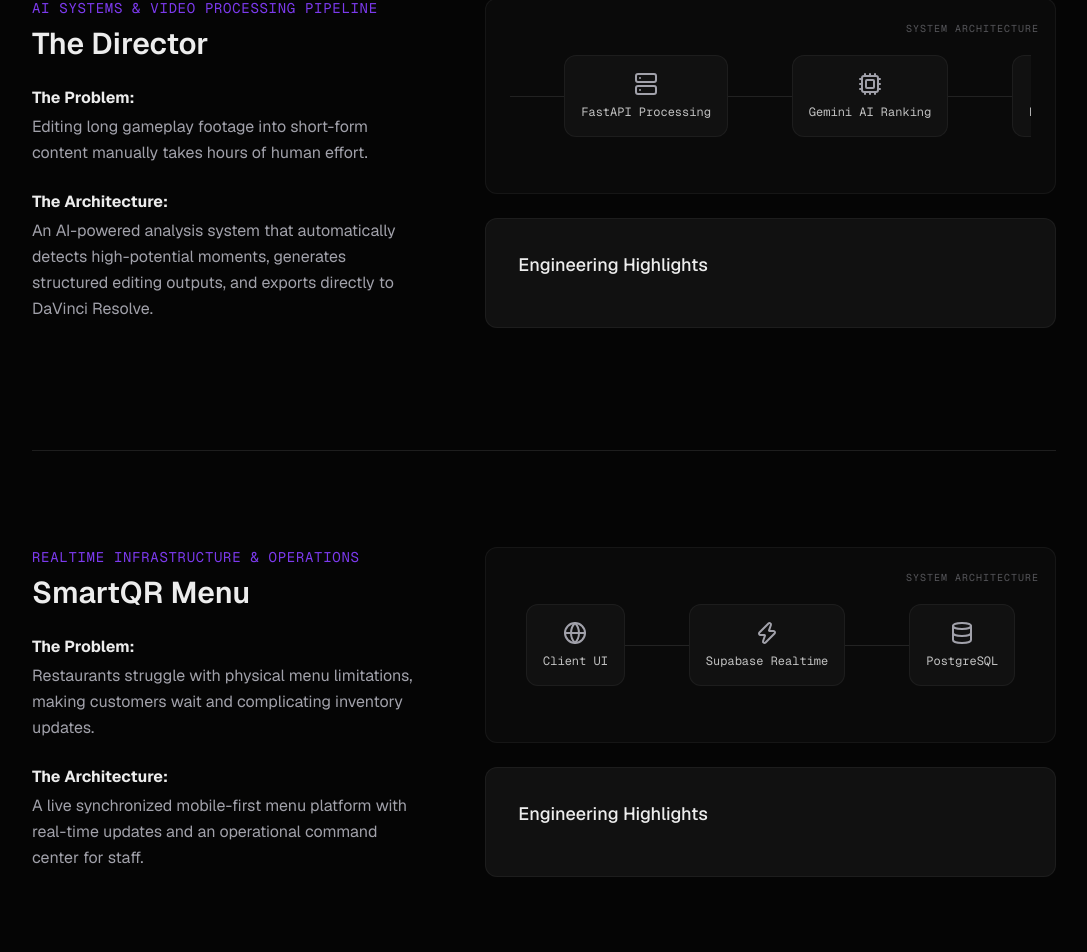
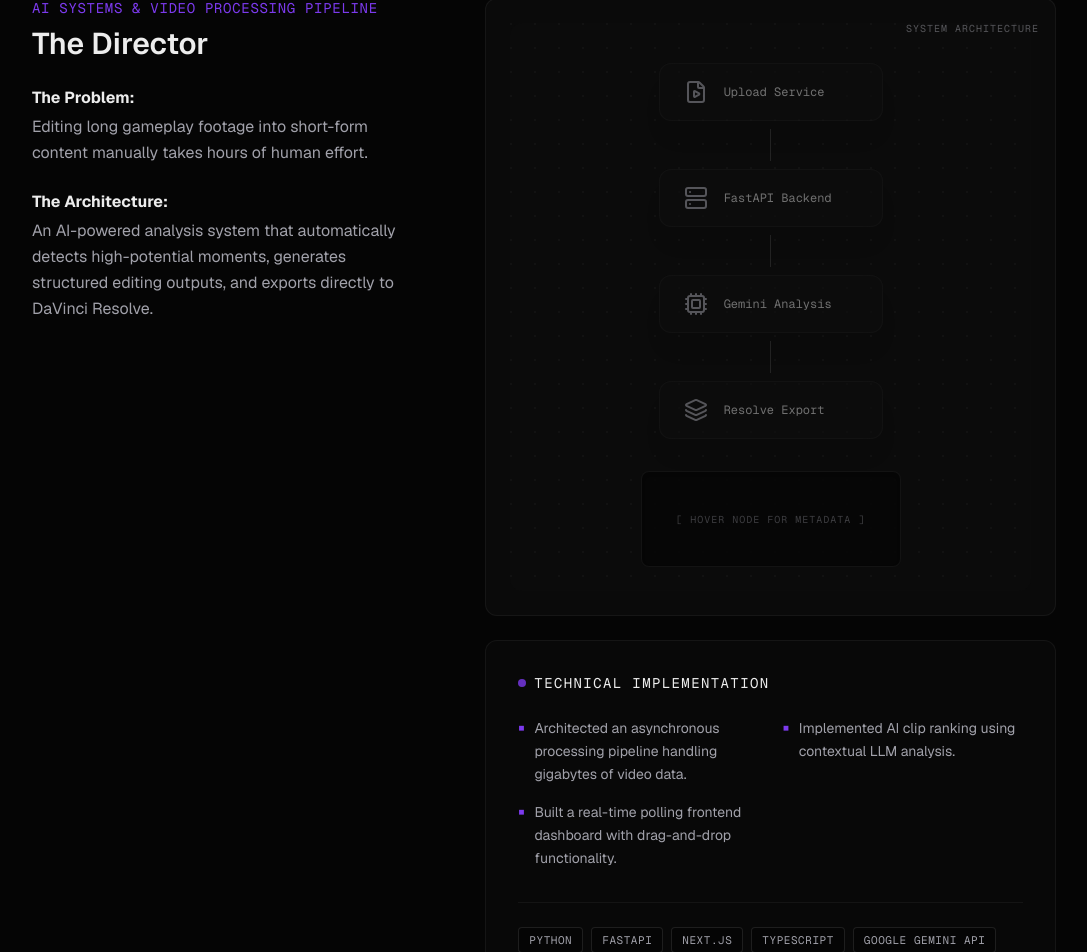
Before and after one commit to mayurpatel78645/mayur-portfolio, a Next.js app: page /projects in a window 1280 px wide. Shown: the part 254-1206 px from the top of the page, without its empty margins (96-1183 px from the left). Built offline with nearby package versions, Linux system fonts and the light colour scheme.

Commit message:
refactor the architecture diagram to fit visually

```diff
--- a/app/projects/page.tsx
+++ b/app/projects/page.tsx
@@ -104,20 +104,42 @@ function ProjectCaseStudy({ title, category, problem, solution, stack, demoUrl,
       </div>
 
       <div className="lg:col-span-7 flex flex-col gap-6">
-        {/* NEW VISUAL STORYTELLING BLOCK */}
+
+        {/* Visual Storytelling Block (ArchitectureDiagram) */}
         <div className="bg-surface/50 border border-white/5 rounded-xl p-6 relative overflow-hidden transition-colors duration-500 group-hover:border-white/10 group-hover:bg-surface">
-           <div className="absolute top-0 right-0 p-4">
+           <div className="absolute top-0 right-0 p-4 z-20">
               <span className="text-[10px] uppercase font-mono tracking-widest text-secondary/50">System Architecture</span>
            </div>
-           {/* If we have an architecture diagram for this type, render it */}
            {type && <ArchitectureDiagram type={type} isHovered={isHovered} />}
         </div>
 
-        {/* Existing Highlights */}
-        <div className="bg-surface border border-white/5 rounded-xl p-8">
-          <h3 className="text-lg font-medium mb-4">Engineering Highlights</h3>
-          {/* ... existing highlights ... */}
+        {/* UPGRADED Engineering Highlights & Stack Panel */}
+        <div className="bg-surface/30 border border-white/5 rounded-xl p-8 transition-colors duration-500 group-hover:bg-surface/50 group-hover:border-white/10">
+          <h3 className="text-sm font-mono uppercase tracking-widest text-primary mb-6 flex items-center gap-2">
+            <span className="w-2 h-2 rounded-full bg-accent/80" />
+            Technical Implementation
+          </h3>
+
+          {/* Highlights in a 2-column grid for a denser SaaS look */}
+          <ul className="grid grid-cols-1 md:grid-cols-2 gap-x-6 gap-y-4">
+            {highlights.map((highlight: string, i: number) => (
+              <li key={i} className="flex items-start gap-2.5">
+                <span className="text-accent mt-[3px] text-[10px] shrink-0">■</span>
+                <span className="text-sm text-secondary leading-relaxed">{highlight}</span>
+              </li>
+            ))}
+          </ul>
+
+          {/* Tech Stack Pills integrated cleanly into the bottom */}
+          <div className="mt-8 pt-6 border-t border-white/5 flex flex-wrap gap-2">
+            {stack.map((tech: string) => (
+              <span key={tech} className="px-2.5 py-1 bg-background border border-white/10 rounded flex items-center text-[11px] uppercase tracking-wider text-secondary font-mono hover:text-primary transition-colors cursor-default">
+                {tech}
+              </span>
+            ))}
+          </div>
         </div>
+
       </div>
     </motion.div>
   );
--- a/components/ArchitectureDiagram.tsx
+++ b/components/ArchitectureDiagram.tsx
@@ -1,105 +1,133 @@
 "use client";
 
-import { motion } from "framer-motion";
+import { useState } from "react";
+import { motion, AnimatePresence } from "framer-motion";
 import { Database, Server, Globe, Cpu, FileVideo, Layers, Zap, ScanEye, ListFilter, ShieldAlert } from "lucide-react";
 import { cn } from "@/lib/utils";
 
-type NodeProps = {
-  icon: React.ElementType;
-  label: string;
-  delay: number;
-  isActive: boolean;
+const ARCHITECTURE_DATA = {
+  director: [
+    { icon: FileVideo, label: "Upload Service", detail: "Async chunking & multi-part drag/drop upload pipeline." },
+    { icon: Server, label: "FastAPI Backend", detail: "Concurrent FFmpeg processing & frame extraction." },
+    { icon: Cpu, label: "Gemini Analysis", detail: "Contextual prompt chaining & confidence scoring." },
+    { icon: Layers, label: "Resolve Export", detail: "Automated .EDL timeline generation & rendering." }
+  ],
+  smartqr: [
+    { icon: Globe, label: "Client UI", detail: "Mobile-first Next.js edge-rendered interface." },
+    { icon: Zap, label: "Supabase Realtime", detail: "Websocket orchestration for live sold-out syncing." },
+    { icon: Database, label: "PostgreSQL", detail: "Relational inventory state & role-based access." }
+  ],
+  tathya: [
+    { icon: ScanEye, label: "DOM Observer", detail: "MutationObserver targeting native Instagram react roots." },
+    { icon: ListFilter, label: "Request Queue", detail: "Debounced heuristic batching to prevent API limits." },
+    { icon: Cpu, label: "Gemini Engine", detail: "Zero-shot classification & credibility weighting." },
+    { icon: ShieldAlert, label: "Badge Injector", detail: "Dynamic CSS insertion & shadow DOM isolation." }
+  ]
 };
 
-// Represents a single block in your architecture
-function SystemNode({ icon: Icon, label, delay, isActive }: NodeProps) {
+export default function ArchitectureDiagram({ type, isHovered }: { type: 'director' | 'smartqr' | 'tathya', isHovered: boolean }) {
+  const nodes = ARCHITECTURE_DATA[type];
+  const [hoveredNode, setHoveredNode] = useState<number | null>(null);
+
+  if (!nodes) return null;
+
   return (
+    <div className="relative flex flex-col items-center justify-center w-full pt-10 pb-6 rounded-xl bg-surface/20">
+
+      {/* Ambient "Alive Infrastructure" Grid */}
+      <div className="absolute inset-0 z-0 opacity-[0.03]" style={{ backgroundImage: 'radial-gradient(circle at 1px 1px, white 1px, transparent 0)', backgroundSize: '24px 24px' }} />
+
+      {/* The Vertical Pipeline */}
+      <div className="relative z-10 flex flex-col items-center w-full">
+        {nodes.map((node, index) => {
+          const isFocusing = hoveredNode !== null;
+          const isFocused = hoveredNode === index;
+
+          return (
+            <div key={node.label} className="flex flex-col items-center w-full relative">
+
+              {/* THE SYSTEM NODE */}
+              <div
+                className="relative group cursor-crosshair z-20"
+                onMouseEnter={() => setHoveredNode(index)}
+                onMouseLeave={() => setHoveredNode(null)}
+              >
                 <motion.div
                   initial={{ opacity: 0, y: 10 }}
-      animate={{ opacity: 1, y: 0 }}
-      transition={{ delay, duration: 0.5, ease: [0.16, 1, 0.3, 1] }}
+                  animate={{
+                    opacity: isHovered ? (isFocusing && !isFocused ? 0.3 : 1) : 0.5,
+                    y: 0,
+                    scale: isFocused ? 1.05 : 1
+                  }}
+                  transition={{ delay: isHovered ? index * 0.1 : 0, duration: 0.4, ease: [0.16, 1, 0.3, 1] }}
                   className={cn(
-        "relative flex flex-col items-center gap-2 p-4 rounded-xl border transition-all duration-500",
-        isActive
-          ? "bg-accent/10 border-accent/50 shadow-[0_0_15px_rgba(124,58,237,0.15)]"
-          : "bg-surface border-white/5"
+                    "relative flex items-center gap-4 px-6 py-4 rounded-xl border backdrop-blur-md transition-all duration-300 w-56",
+                    isFocused
+                      ? "bg-accent/10 border-accent/40 shadow-[inset_0_0_20px_rgba(124,58,237,0.1),0_0_15px_rgba(124,58,237,0.2)]"
+                      : "bg-surface/80 border-white/5 shadow-xl hover:border-white/10"
                   )}
                 >
-      <Icon className={cn("w-6 h-6", isActive ? "text-accent" : "text-secondary")} />
-      <span className="text-xs font-mono text-primary/80 text-center">{label}</span>
+                  <node.icon className={cn("w-6 h-6 shrink-0 transition-colors duration-300", isFocused ? "text-accent" : "text-secondary")} />
+                  <span className="text-xs font-mono text-primary/90 leading-tight">{node.label}</span>
+                </motion.div>
+              </div>
 
-      {/* Pulse effect when active */}
-      {isActive && (
-        <span className="absolute -top-1 -right-1 w-2 h-2 rounded-full bg-accent animate-ping" />
+              {/* THE VERTICAL PIPELINE CONNECTION */}
+              {index < nodes.length - 1 && (
+                <div className="relative h-8 w-px my-2 shrink-0 flex justify-center z-10">
+                  <div className="absolute inset-0 bg-white/10" />
+                  {isHovered && (
+                    <motion.div
+                      initial={{ y: "-100%", opacity: 0 }}
+                      animate={{ y: "200%", opacity: [0, 1, 1, 0] }}
+                      transition={{ repeat: Infinity, duration: 1.5, delay: index * 0.4, ease: "linear" }}
+                      className="absolute left-1/2 -translate-x-1/2 w-px h-6 bg-gradient-to-b from-transparent via-accent to-transparent shadow-[0_0_8px_rgba(124,58,237,0.8)]"
+                    />
                   )}
+                </div>
+              )}
+            </div>
+          );
+        })}
+      </div>
+
+      {/* THE MODERN FIX: Dedicated HUD / Metadata Console */}
+      <div className="relative z-10 w-full max-w-[260px] mt-8">
+        <div className="h-24 p-4 rounded-lg bg-background/80 border border-white/5 shadow-inner flex flex-col justify-center relative overflow-hidden">
+          <AnimatePresence mode="wait">
+            {hoveredNode !== null ? (
+              <motion.div
+                key={hoveredNode} // The key ensures Framer Motion animates the swap
+                initial={{ opacity: 0, y: 5 }}
+                animate={{ opacity: 1, y: 0 }}
+                exit={{ opacity: 0, y: -5 }}
+                transition={{ duration: 0.2 }}
+                className="flex flex-col"
+              >
+                <div className="text-[10px] uppercase font-mono tracking-widest text-accent mb-1.5 flex items-center gap-2">
+                  <ScanEye className="w-3 h-3 opacity-70" />
+                  {nodes[hoveredNode].label}
+                </div>
+                <p className="text-xs text-secondary leading-relaxed">{nodes[hoveredNode].detail}</p>
               </motion.div>
-  );
-}
+            ) : (
+              <motion.div
+                key="empty"
+                initial={{ opacity: 0 }}
+                animate={{ opacity: 1 }}
+                exit={{ opacity: 0 }}
+                transition={{ duration: 0.2 }}
+                className="flex items-center justify-center h-full"
+              >
+                <p className="text-[10px] uppercase tracking-widest text-secondary/40 font-mono animate-pulse">
+                  [ Hover node for metadata ]
+                </p>
+              </motion.div>
+            )}
+          </AnimatePresence>
+        </div>
+      </div>
 
-// Draws the connecting line between nodes
-function Connection({ isActive }: { isActive: boolean }) {
-  return (
-    <div className="relative w-8 md:w-16 h-px bg-white/10 shrink-0">
-      <motion.div
-        initial={{ scaleX: 0, opacity: 0 }}
-        animate={{
-          scaleX: isActive ? 1 : 0,
-          opacity: isActive ? 1 : 0
-        }}
-        transition={{ duration: 0.8, ease: "easeInOut" }}
-        className="absolute inset-0 bg-accent origin-left"
-      />
     </div>
   );
 }
-
-export default function ArchitectureDiagram({ type, isHovered }: { type: 'director' | 'smartqr' | 'tathya', isHovered: boolean }) {
-
-  if (type === 'director') {
-    return (
-      <div className="flex items-center justify-center w-full py-8 overflow-x-auto">
-        <div className="flex items-center min-w-max px-4">
-          <SystemNode icon={FileVideo} label="Raw Upload" delay={0.1} isActive={isHovered} />
-          <Connection isActive={isHovered} />
-          <SystemNode icon={Server} label="FastAPI Processing" delay={0.2} isActive={isHovered} />
-          <Connection isActive={isHovered} />
-          <SystemNode icon={Cpu} label="Gemini AI Ranking" delay={0.3} isActive={isHovered} />
-          <Connection isActive={isHovered} />
-          <SystemNode icon={Layers} label="Resolve Export" delay={0.4} isActive={isHovered} />
-        </div>
-      </div>
-    );
-  }
-
-  if (type === 'smartqr') {
-    return (
-      <div className="flex items-center justify-center w-full py-8 overflow-x-auto">
-        <div className="flex items-center min-w-max px-4">
-          <SystemNode icon={Globe} label="Client UI" delay={0.1} isActive={isHovered} />
-          <Connection isActive={isHovered} />
-          <SystemNode icon={Zap} label="Supabase Realtime" delay={0.2} isActive={isHovered} />
-          <Connection isActive={isHovered} />
-          <SystemNode icon={Database} label="PostgreSQL" delay={0.3} isActive={isHovered} />
-        </div>
-      </div>
-    );
-  }
-
-  if (type === 'tathya') {
-    return (
-      <div className="flex items-center justify-start w-full py-8 overflow-x-auto">
-        <div className="flex items-center min-w-max px-4">
-          <SystemNode icon={ScanEye} label="DOM Observer" delay={0.1} isActive={isHovered} />
-          <Connection isActive={isHovered} />
-          <SystemNode icon={ListFilter} label="Request Queue" delay={0.2} isActive={isHovered} />
-          <Connection isActive={isHovered} />
-          <SystemNode icon={Cpu} label="Gemini Engine" delay={0.3} isActive={isHovered} />
-          <Connection isActive={isHovered} />
-          <SystemNode icon={ShieldAlert} label="Badge Injector" delay={0.4} isActive={isHovered} />
-        </div>
-      </div>
-    );
-  }
-
-  return null;
-}
```
Lines whose indentation alone changed are shown as unchanged.
